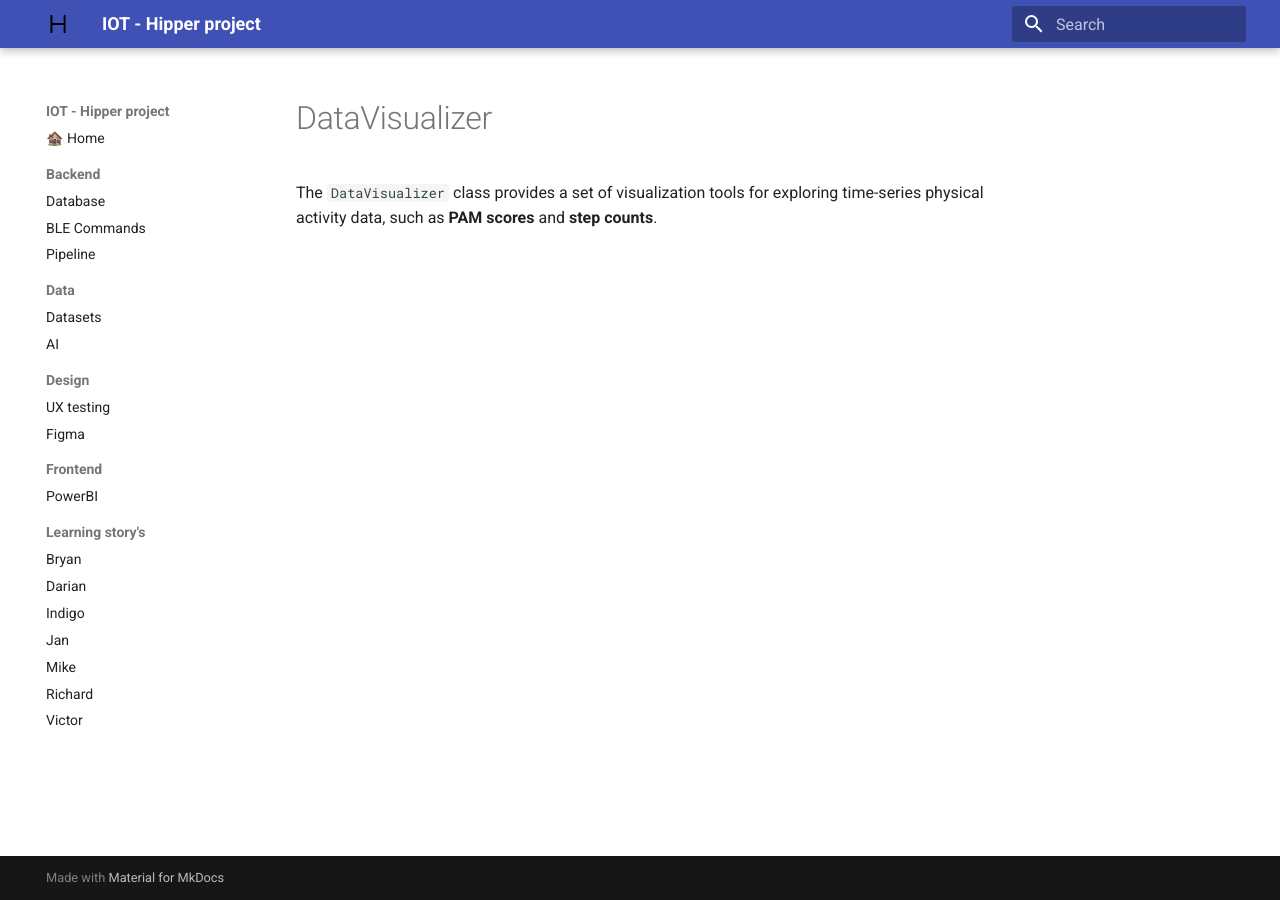
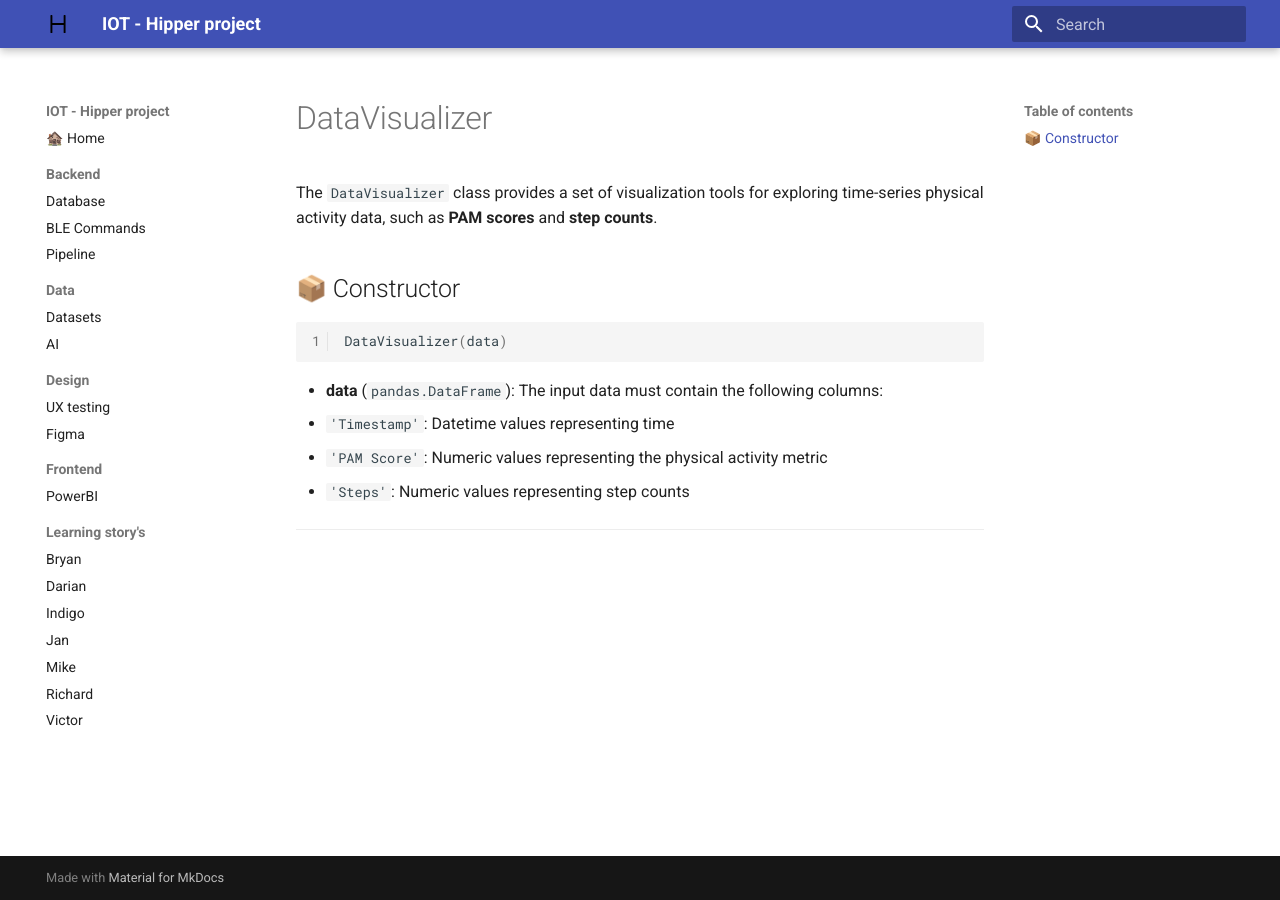
Before and after one commit to Vic-Warden/Digital-Life-Hipper-Monitoring, an MkDocs documentation site: the page built from docs/backend/visualize_data.md, in a window 1280 px wide. Built offline with MkDocs 1.6.1 and Material for MkDocs 9.7.7, drawn with Linux system fonts in a browser that asks for light colours.

Commit message:
docs constructor

````diff
--- a/docs/backend/visualize_data.md
+++ b/docs/backend/visualize_data.md
@@ -1,3 +1,16 @@
 # DataVisualizer
 
 The `DataVisualizer` class provides a set of visualization tools for exploring time-series physical activity data, such as **PAM scores** and **step counts**.
+
+## 📦 Constructor
+
+```python
+DataVisualizer(data)
+```
+
+- **data** (`pandas.DataFrame`): The input data must contain the following columns:
+  - `'Timestamp'`: Datetime values representing time
+  - `'PAM Score'`: Numeric values representing the physical activity metric
+  - `'Steps'`: Numeric values representing step counts
+
+---
````
